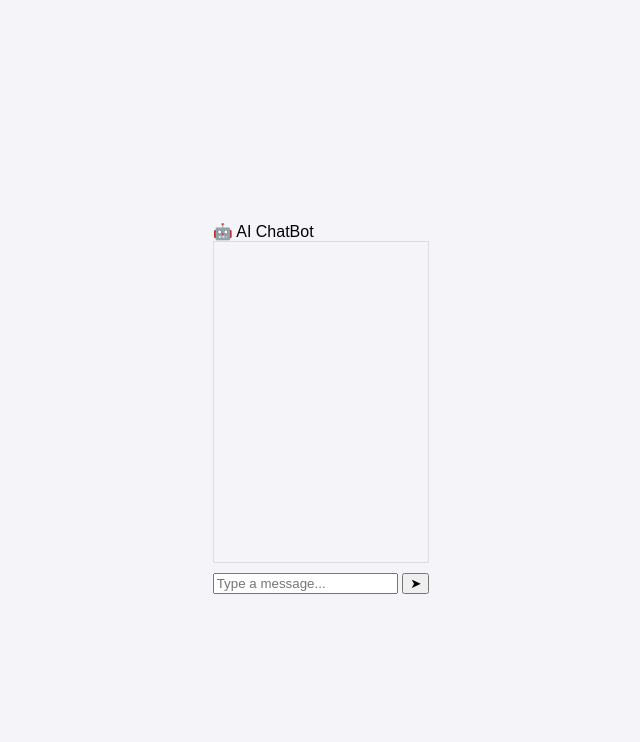
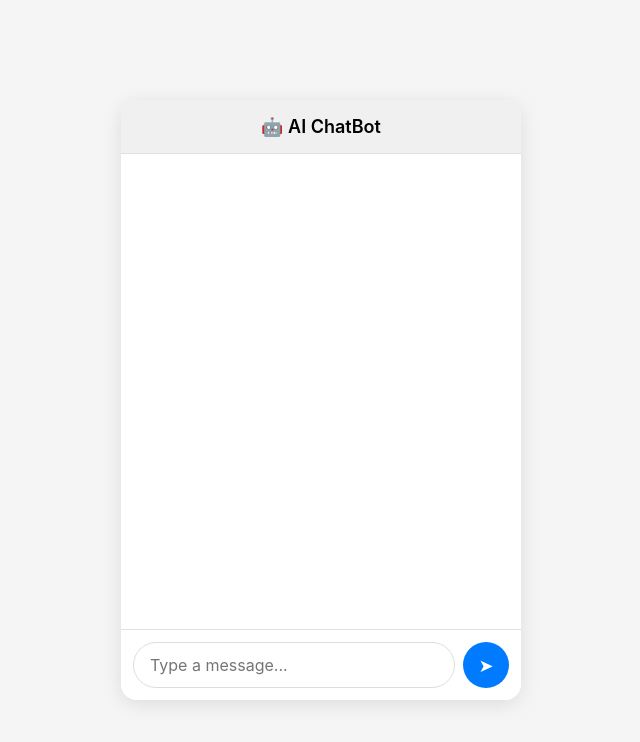
Before and after one commit to AbdullahYousaf-13/ChatBot, a website: page public/index.html in a window 1280 px wide. Shown: the whole page, without its empty margins (319-959 px from the left). Drawn offline with Linux system fonts and the light colour scheme.

Commit message:
Update style.css

```diff
--- a/public/style.css
+++ b/public/style.css
@@ -1,30 +1,123 @@
+* {
+  margin: 0;
+  padding: 0;
+  box-sizing: border-box;
+  font-family: -apple-system, BlinkMacSystemFont, 'Segoe UI', Roboto, Oxygen, Ubuntu, Cantarell, sans-serif;
+}
+
 body {
-  font-family: Arial, sans-serif;
+  background-color: #f5f5f5;
+  height: 100vh;
   display: flex;
   justify-content: center;
   align-items: center;
-  height: 100vh;
-  background: #f4f4f9;
 }
-.chat-container {
-  width: 400px;
+
+.chat-wrapper {
+  width: 90%;
+  max-width: 400px;
+  height: 600px;
   background: white;
-  border-radius: 10px;
-  padding: 20px;
-  box-shadow: 0 0 10px gray;
+  border-radius: 16px;
+  box-shadow: 0 4px 20px rgba(0, 0, 0, 0.1);
+  display: flex;
+  flex-direction: column;
+  overflow: hidden;
 }
-#chat-box {
-  height: 300px;
+
+.chat-header {
+  background: #f0f0f0;
+  padding: 16px;
+  text-align: center;
+  font-weight: 600;
+  font-size: 18px;
+  border-bottom: 1px solid #e0e0e0;
+}
+
+.chat-box {
+  flex: 1;
+  padding: 16px;
   overflow-y: auto;
+  display: flex;
+  flex-direction: column;
+  gap: 12px;
+}
+
+.message {
+  max-width: 80%;
+  padding: 12px 16px;
+  border-radius: 18px;
+  line-height: 1.4;
+  word-wrap: break-word;
+}
+
+.user-message {
+  align-self: flex-end;
+  background: #007bff;
+  color: white;
+  border-bottom-right-radius: 4px;
+}
+
+.bot-message {
+  align-self: flex-start;
+  background: #f0f0f0;
+  color: #333;
+  border-bottom-left-radius: 4px;
+}
+
+.chat-input {
+  display: flex;
+  padding: 12px;
+  border-top: 1px solid #e0e0e0;
+  background: white;
+}
+
+.chat-input input {
+  flex: 1;
+  padding: 12px 16px;
   border: 1px solid #ddd;
-  padding: 10px;
-  margin-bottom: 10px;
+  border-radius: 24px;
+  outline: none;
+  font-size: 16px;
 }
-.user {
-  color: blue;
-  margin: 5px 0;
+
+.chat-input input:focus {
+  border-color: #007bff;
 }
-.bot {
-  color: green;
-  margin: 5px 0;
+
+.chat-input button {
+  margin-left: 8px;
+  width: 46px;
+  height: 46px;
+  border-radius: 50%;
+  border: none;
+  background: #007bff;
+  color: white;
+  cursor: pointer;
+  display: flex;
+  justify-content: center;
+  align-items: center;
+  font-size: 18px;
 }
+
+.chat-input button:hover {
+  background: #0069d9;
+}
+
+/* Scrollbar styling */
+.chat-box::-webkit-scrollbar {
+  width: 6px;
+}
+
+.chat-box::-webkit-scrollbar-track {
+  background: #f1f1f1;
+}
+
+.chat-box::-webkit-scrollbar-thumb {
+  background: #c1c1c1;
+  border-radius: 3px;
+}
+
+.chat-box::-webkit-scrollbar-thumb:hover {
+  background: #a8a8a8;
+}
```
